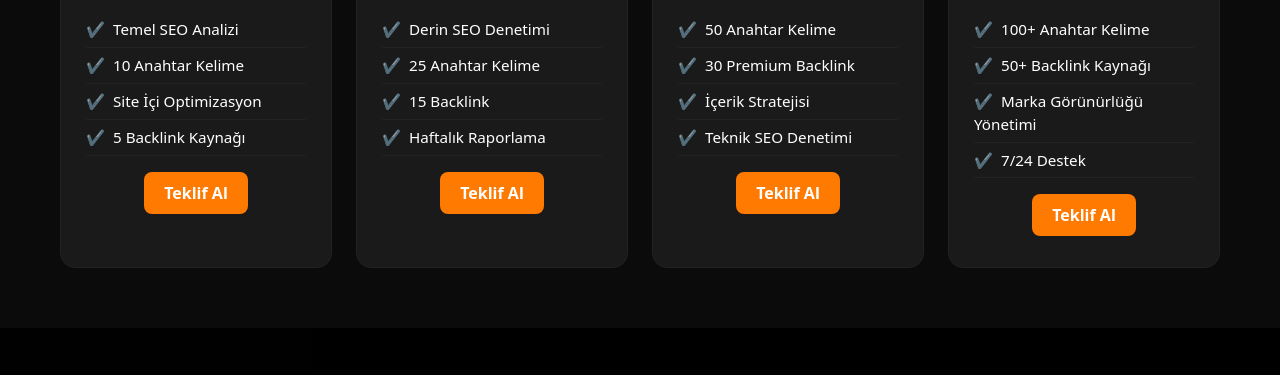
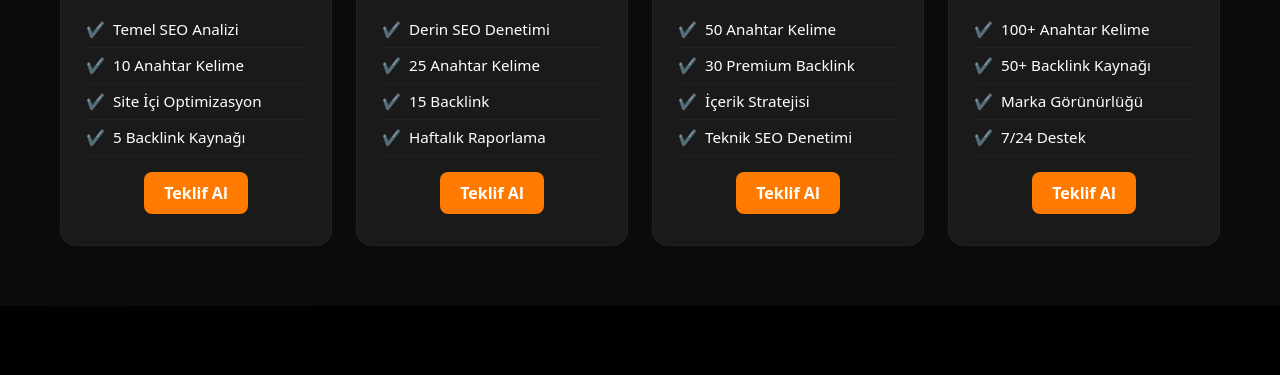
Before and after one commit to betseogalaxi/seopro, a plain HTML site: page index.html in a window 1280 px wide. Shown: the part 2986-3361 px from the top of the page. Drawn offline with nearby package versions, Linux system fonts and the light colour scheme.

Commit message:
Update brand visibility list item in index.html

```diff
--- a/index.html
+++ b/index.html
@@ -665,7 +665,7 @@
           <ul>
             <li>100+ Anahtar Kelime</li>
             <li>50+ Backlink Kaynağı</li>
-            <li>Marka Görünürlüğü Yönetimi</li>
+            <li>Marka Görünürlüğü</li>
             <li>7/24 Destek</li>
           </ul>
           <a href="#contact" class="btn-orange">Teklif Al</a>
```
